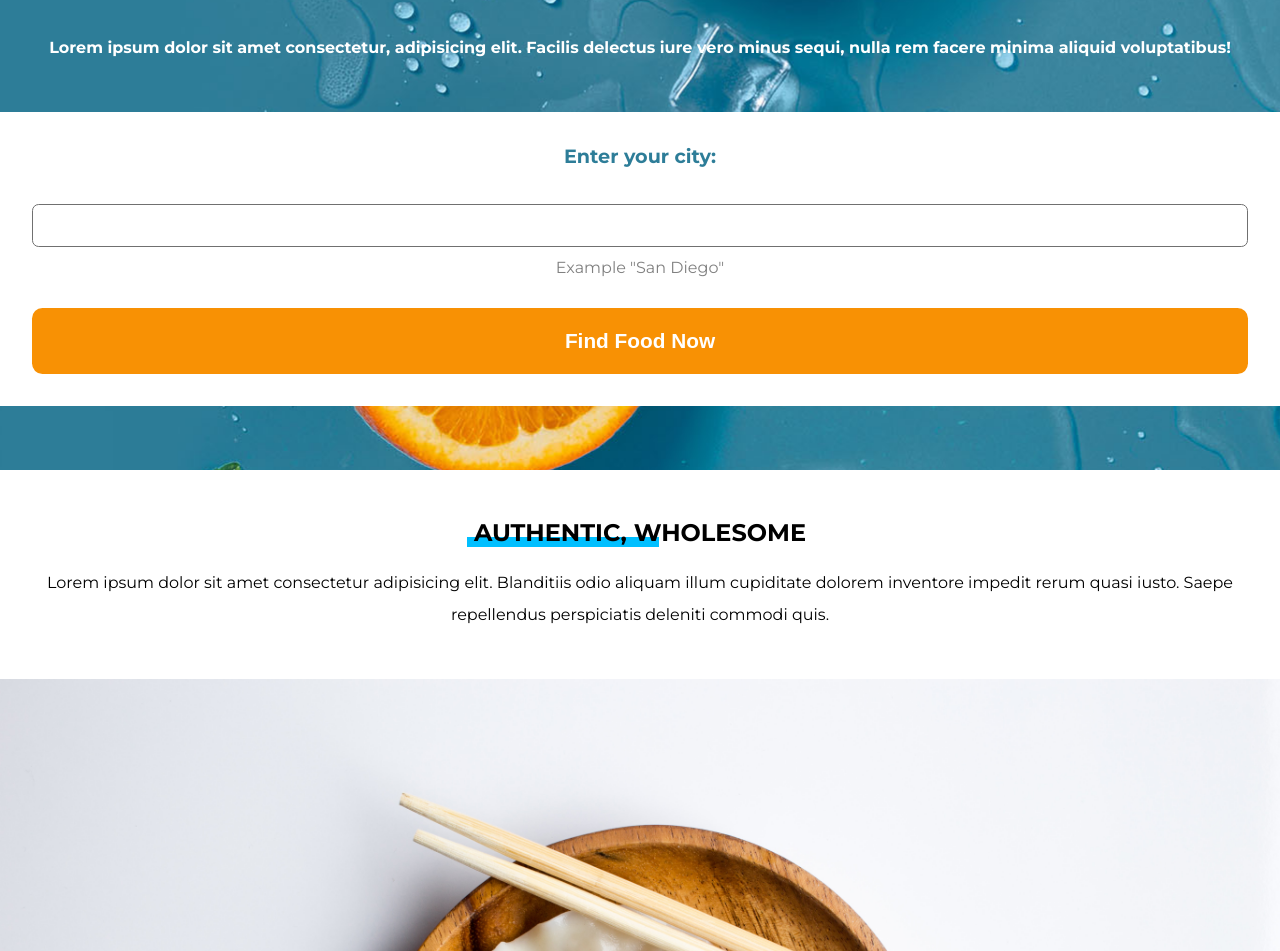
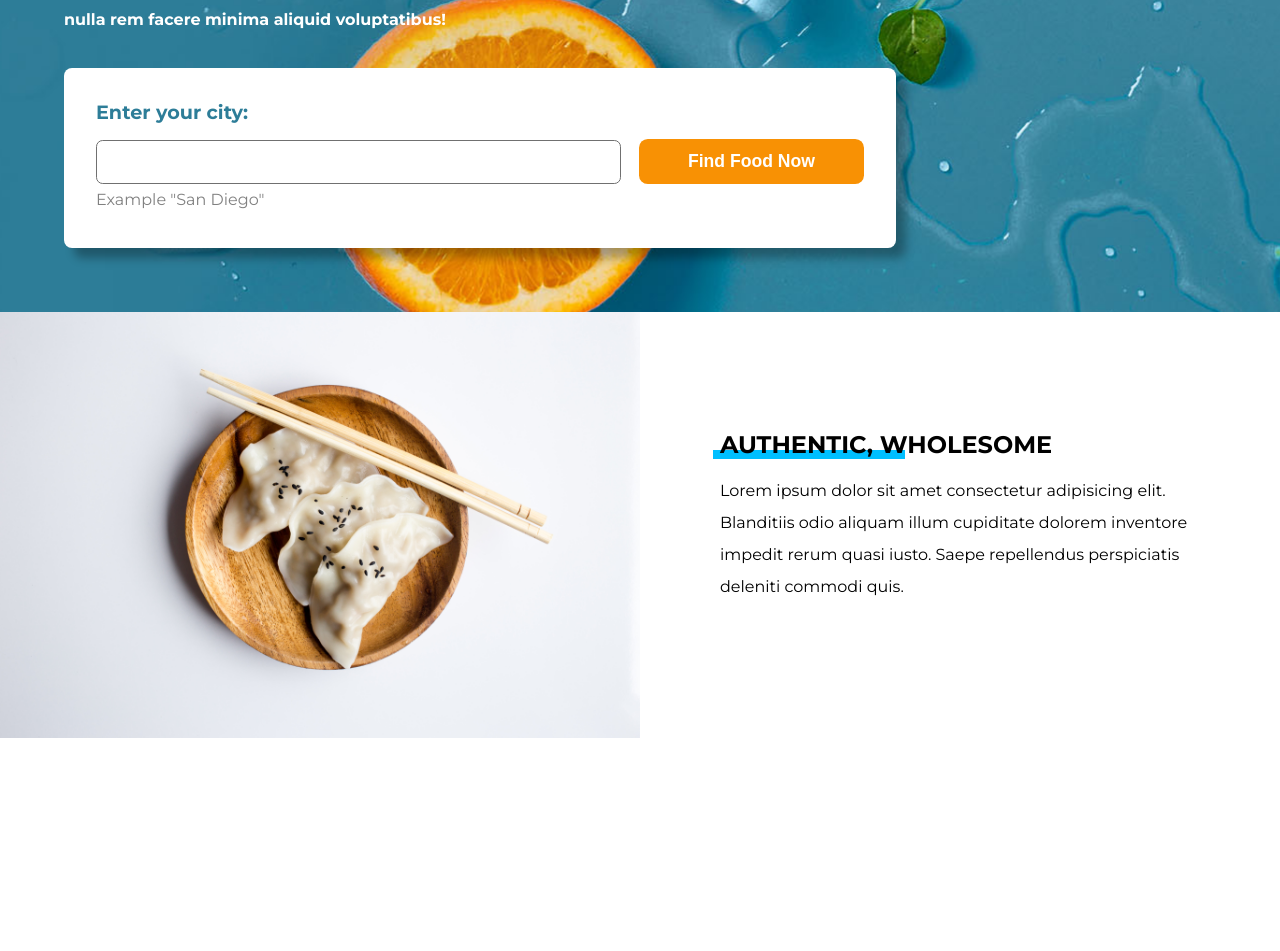
Before and after one commit to GH-Tiddy/first-webpage, a plain HTML site: page index.html in a window 1280 px wide. Shown: the part 289-1240 px from the top of the page. After the commit the page ends 1027 px from the top, so only its background shows below. Drawn offline with Linux system fonts and the light colour scheme.

Commit message:
Updated main.css

```diff
--- a/css/main.css
+++ b/css/main.css
@@ -1,4 +1,9 @@
 @import url('https://fonts.googleapis.com/css2?family=Montserrat:wght@400;700&display=swap');
+
+/*Custom Properties*/
+:root {
+    --leading: 2em;
+}
 
 body {
     font-family: 'Montserrat', sans-serif;
@@ -50,8 +55,14 @@ h1 span::before {
     bottom: 0;
     z-index: -1;
     margin-left: -.3em;
+    transition: 700ms;
 
 }
+
+  h1 span:hover::before {
+    width: 7.8em;
+    transition: 300ms;
+  }
 
 .hero-bg p {
     font-weight: bold;
@@ -134,5 +145,130 @@ img {
 }
 
 p {
-    line-height: 2em;
+    line-height: var(--leading);
 }
+
+.overlay {
+    position: absolute;
+    height: 100vh;
+    width: 100%;
+    background: rgba(0, 0, 0, .9);
+    z-index: 1;
+    place-content: center;
+    color: white;
+    display: none;
+    opacity: 0;
+}
+
+.animate-overlay {
+    animation: overlay 3s forwards;
+}
+
+@media(min-width: 730px) {
+
+    section {
+        margin: 0 4em;
+    }
+
+    .form-container {
+        margin: 2em -4em;
+    }
+
+}
+
+@media(min-width: 930px) {
+
+    .hero-bg {
+        text-align: left;
+    }
+
+    .hero-bg p {
+        margin: 0 0 3em;
+        margin-bottom: 0;
+    }
+
+    .hero-bg section {
+        width: 65%;
+    }
+
+    .form-container {
+        margin: 2em 0 0;
+        padding: 2em;
+        border-radius: .5em;
+        box-shadow: 10px 10px 10px rgba(0, 0, 0, .3);
+    }
+
+    form {
+        display: flex;
+    }
+
+    .form-left {
+        width: 70%;
+    }
+
+    label {
+        margin: 0;
+    }
+
+    input[type=button] {
+        height: fit-content;
+        font-size: 1.1em;
+        margin-left: 1em;
+        margin-top: 2.2em;
+        padding: .7em 0;
+        width: 30%
+    }
+
+    section.authentic {
+        display: grid;
+        grid-template-columns: repeat(2, 50%);
+        grid-template-areas:
+            "bowl content";
+    }
+
+    .right-col {
+        grid-area: content;
+        padding: 0 10%;
+        text-align: left;
+        align-self: center;
+    }
+
+    img {
+        grid-area: bowl;
+    }
+
+    h2 {
+        margin: 0;
+    }
+
+}
+
+.top {
+    animation: fadeIn 2s forwards;
+}
+
+@keyframes fadeIn {
+    from {
+        opacity: 0;
+        transform: translateY(-2em);
+    }
+    to {
+        opacity: 1;
+        transform: translateY(em);
+    }
+}
+
+@keyframes overlay {
+    0% {
+        opacity: 0;
+    }
+    30% {
+        opacity: 1;
+    }
+    70% {
+        opacity: 1;
+    }
+    100% {
+        opacity: 0;
+    }
+}
```
